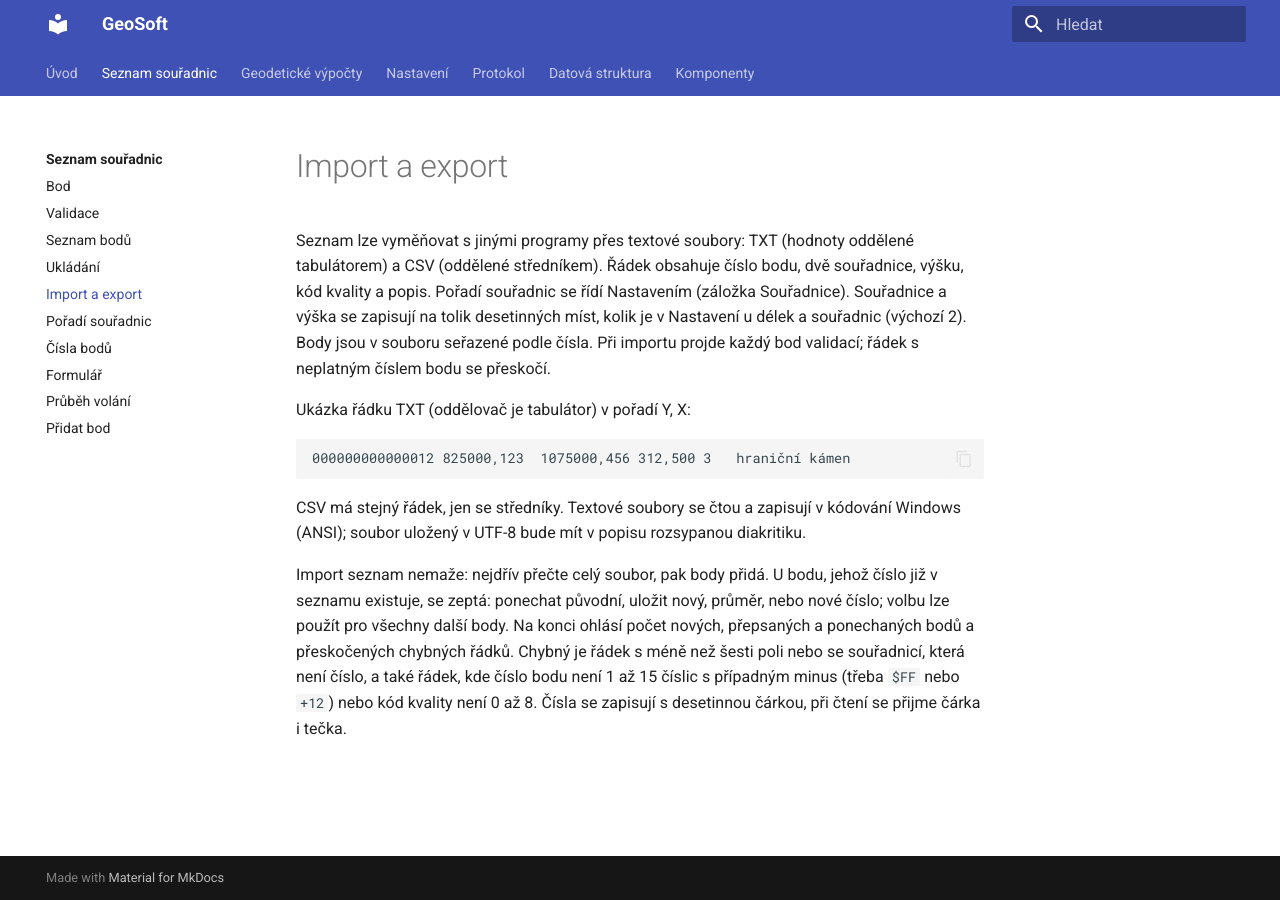
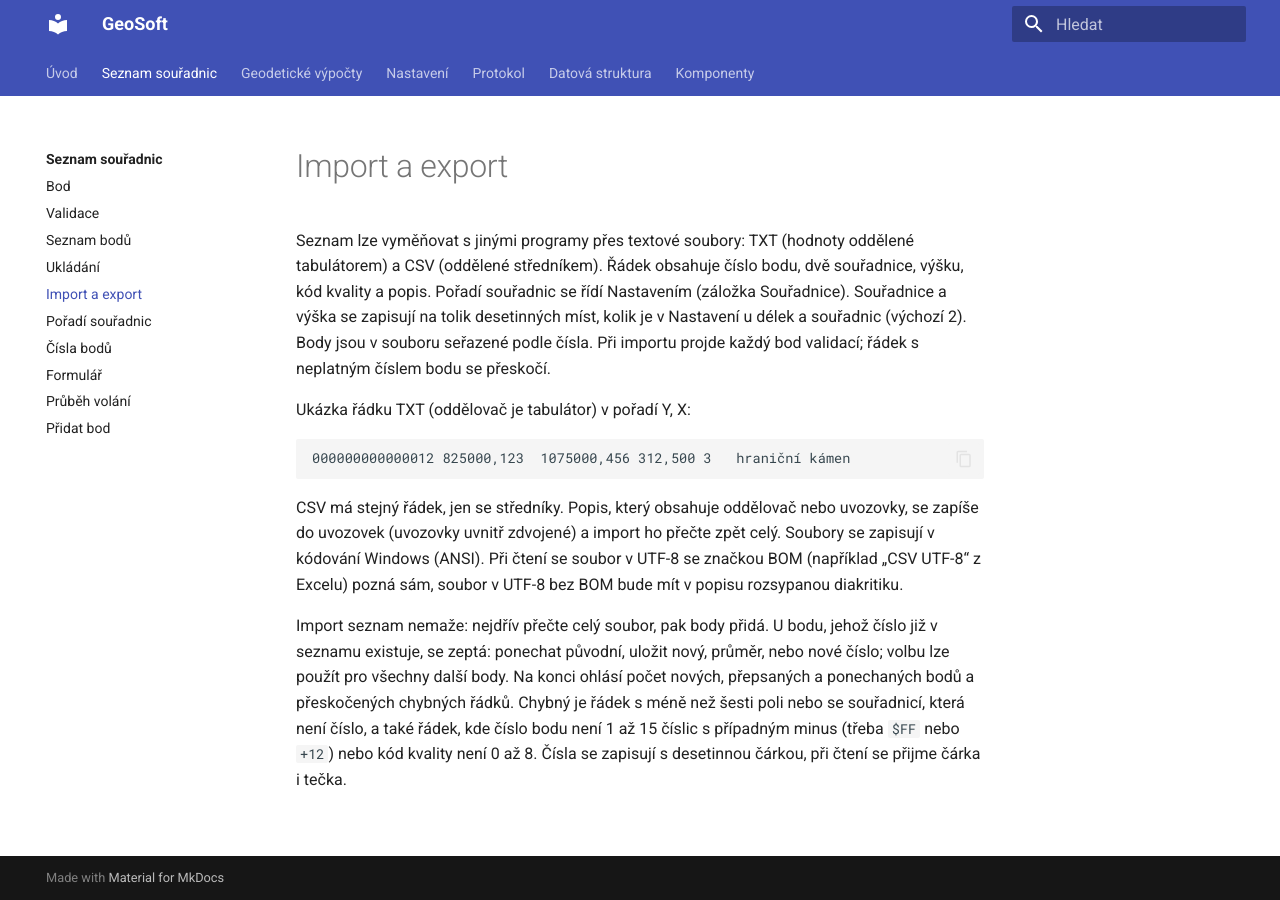
Before and after one commit to kovarmi9/GeoSoft, an MkDocs documentation site: the page built from docs/seznam-souradnic/import-export.md, in a window 1280 px wide. Built offline with MkDocs 1.6.1 and Material for MkDocs 9.7.7, drawn with Linux system fonts in a browser that asks for light colours.

Commit message:
ukládání popisu

````diff
--- a/docs/seznam-souradnic/import-export.md
+++ b/docs/seznam-souradnic/import-export.md
@@ -15,9 +15,11 @@ Ukázka řádku TXT (oddělovač je tabulátor) v pořadí Y, X:
 000000000000012	825000,123	1075000,456	312,500	3	hraniční kámen
 ```
 
-CSV má stejný řádek, jen se středníky. Textové soubory se čtou a zapisují
-v kódování Windows (ANSI); soubor uložený v UTF-8 bude mít v popisu
-rozsypanou diakritiku.
+CSV má stejný řádek, jen se středníky. Popis, který obsahuje oddělovač
+nebo uvozovky, se zapíše do uvozovek (uvozovky uvnitř zdvojené) a import
+ho přečte zpět celý. Soubory se zapisují v kódování Windows (ANSI). Při
+čtení se soubor v UTF-8 se značkou BOM (například „CSV UTF-8“ z Excelu)
+pozná sám, soubor v UTF-8 bez BOM bude mít v popisu rozsypanou diakritiku.
 
 Import seznam nemaže: nejdřív přečte celý soubor, pak body přidá. U bodu,
 jehož číslo již v seznamu existuje, se zeptá: ponechat původní, uložit nový,
````
Also changed, not shown: 1 other file.
